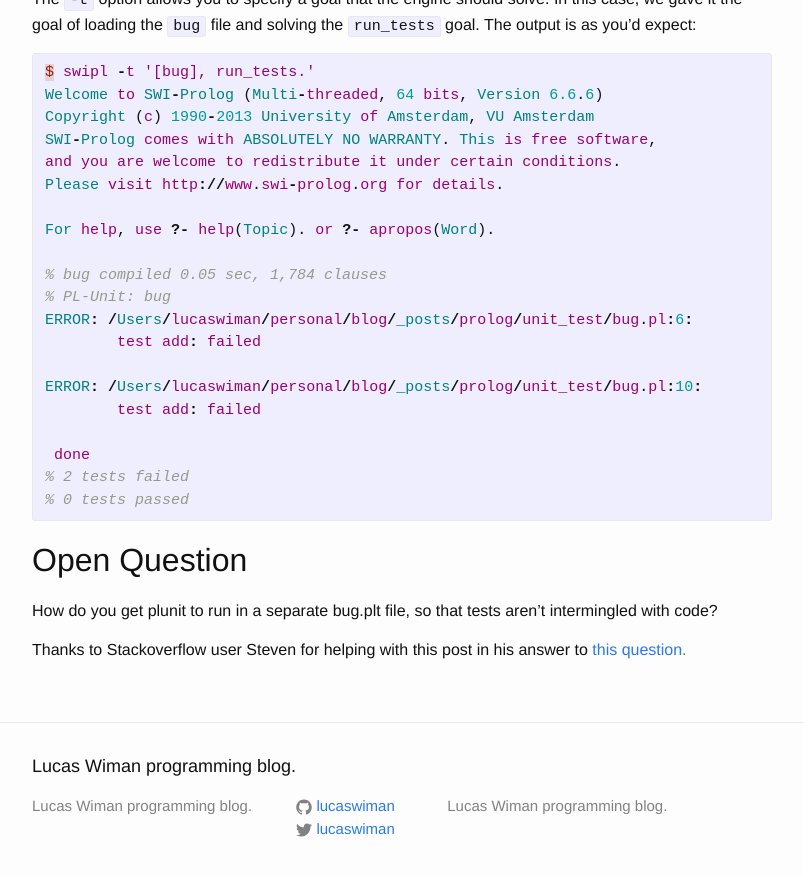
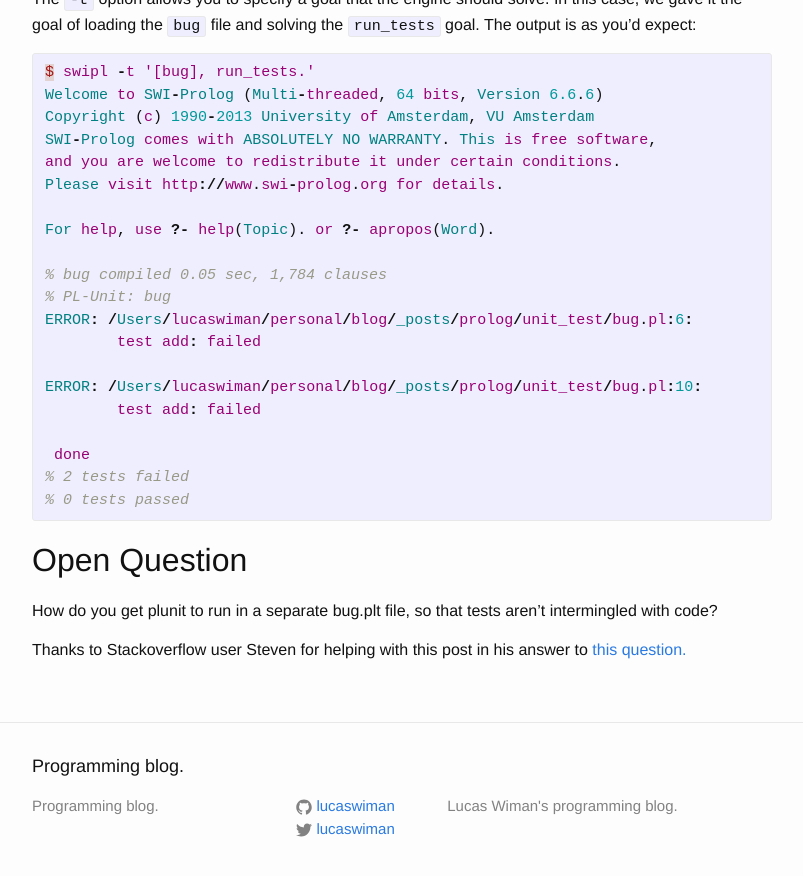
Before and after one commit to lucaswiman/blog, a Jekyll site: the page built from _posts/2015-12-05-swi-prolog-unit-tests.markdown, in a window 1280 px wide and 900 px high, scrolled down 2175 px. Shown: the top 876 px of the window, without its empty margins (238-1041 px from the left). Built offline with Jekyll 4.4.1, drawn with Linux system fonts in a browser that asks for light colours; some of the changed text lies outside the part shown.

Commit message:
Updates to title/description

```diff
--- a/_config.yml
+++ b/_config.yml
@@ -6,8 +6,8 @@
 # 'jekyll serve'. If you change this file, please restart the server process.
 
 # Site settings
-title: Lucas Wiman programming blog.
-description: Lucas Wiman programming blog.
+title: Programming blog.
+description: Lucas Wiman's programming blog.
 baseurl: "" # the subpath of your site, e.g. /blog
 url: "https://lucaswiman.github.io" # the base hostname & protocol for your site
 twitter_username: lucaswiman
```
